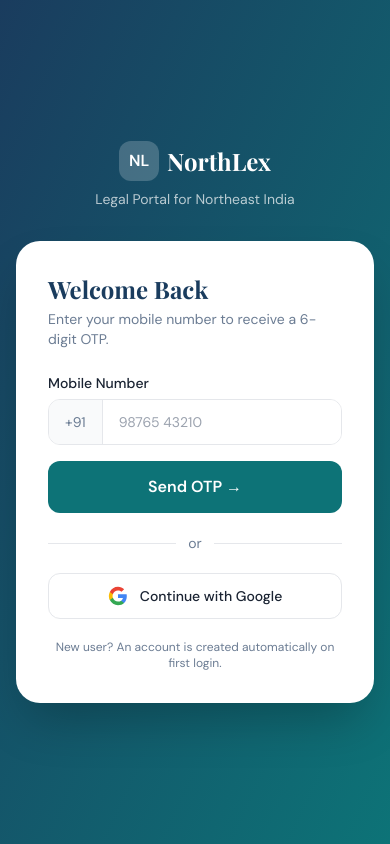
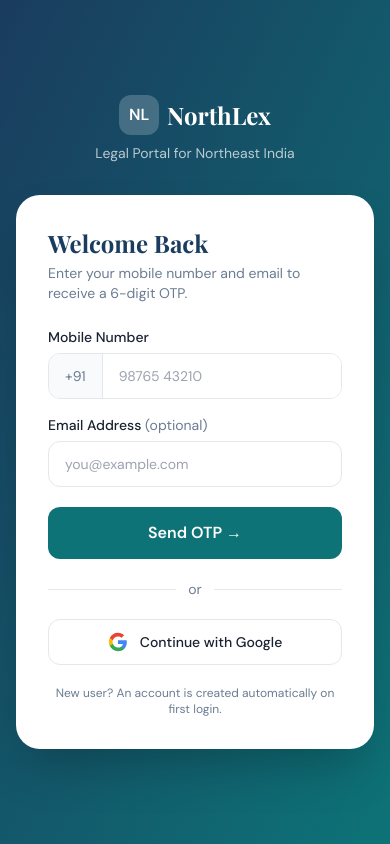
Before and after one commit to Charan20510/northlex, a Django app: page /login/ in a window 390 px wide. Run offline with Django 4.2, Linux system fonts and the light colour scheme; parts of the project's set-up code (start-up, migrations or seed data) failed here and were passed over; some libraries are stand-ins or nearby versions.

Commit message:
Mobile OTP Fix 1

```diff
--- a/apps/accounts/forms.py
+++ b/apps/accounts/forms.py
@@ -7,10 +7,15 @@ User = get_user_model()
 
 class MobileOTPRequestForm(forms.Form):
     mobile = forms.CharField(max_length=15, label='Mobile Number')
+    email = forms.EmailField(required=False, label='Email Address')
 
     def clean_mobile(self):
         mobile = self.cleaned_data['mobile']
         return normalize_mobile(mobile)
+
+    def clean_email(self):
+        email = self.cleaned_data.get('email', '').strip().lower()
+        return email
 
 
 class OTPVerifyForm(forms.Form):
--- a/apps/accounts/views.py
+++ b/apps/accounts/views.py
@@ -6,7 +6,7 @@ from django.views.decorators.cache import never_cache
 
 from .models import OTPVerification
 from .forms import MobileOTPRequestForm, OTPVerifyForm, RoleSelectForm, ProfileSetupForm
-from .utils import send_otp_sms, normalize_mobile
+from .utils import send_otp_sms, send_otp_email, normalize_mobile
 
 User = get_user_model()
 
@@ -24,14 +24,26 @@ def otp_request(request):
     form = MobileOTPRequestForm(request.POST or None)
     if request.method == 'POST' and form.is_valid():
         mobile = form.cleaned_data['mobile']
+        email = form.cleaned_data.get('email', '')
         user, created = User.objects.get_or_create(
             mobile=mobile,
             defaults={'username': mobile, 'is_mobile_verified': False},
         )
+        if email and user.email != email:
+            user.email = email
+            user.save(update_fields=['email'])
         otp = OTPVerification.generate_otp(user, mobile)
-        send_otp_sms(mobile, otp.otp_code)
+        sms_sent = send_otp_sms(mobile, otp.otp_code)
+        email_sent = send_otp_email(email or user.email, otp.otp_code, mobile=mobile)
         request.session['otp_mobile'] = mobile
-        messages.info(request, f'OTP sent to {mobile}.')
+        if sms_sent and email_sent:
+            messages.success(request, f'OTP sent to {mobile} and {email or user.email}.')
+        elif sms_sent:
+            messages.success(request, f'OTP sent to {mobile}.')
+        elif email_sent:
+            messages.success(request, f'OTP sent to {email or user.email}.')
+        else:
+            messages.error(request, 'OTP could not be sent right now. Please try again.')
         return redirect('accounts:otp_verify')
     return render(request, 'accounts/otp_request.html', {'form': form})
 
--- a/templates/accounts/otp_request.html
+++ b/templates/accounts/otp_request.html
@@ -17,7 +17,7 @@
 
     <div class="bg-white rounded-3xl shadow-2xl p-8" x-data="{ loading: false }">
       <h1 class="font-display text-2xl font-bold text-secondary mb-1">Welcome Back</h1>
-      <p class="text-text-muted text-sm mb-6">Enter your mobile number to receive a 6-digit OTP.</p>
+      <p class="text-text-muted text-sm mb-6">Enter your mobile number and email to receive a 6-digit OTP.</p>
 
       <form method="post" @submit="loading = true">
         {% csrf_token %}
@@ -31,6 +31,16 @@
           </div>
           {% if form.mobile.errors %}
           <p class="text-red-500 text-xs mt-1">{{ form.mobile.errors.0 }}</p>
+          {% endif %}
+        </div>
+
+        <div class="mb-5">
+          <label class="block text-sm font-medium text-text-primary mb-1.5">Email Address <span class="text-text-muted font-normal">(optional)</span></label>
+          <input type="email" name="email" placeholder="you@example.com"
+                 class="w-full px-4 py-3 border border-gray-200 rounded-xl outline-none text-text-primary text-sm focus:border-primary focus:ring-2 focus:ring-primary/20 transition-all"
+                 value="{{ form.email.value|default:'' }}" />
+          {% if form.email.errors %}
+          <p class="text-red-500 text-xs mt-1">{{ form.email.errors.0 }}</p>
           {% endif %}
         </div>
 
```
Also changed, not shown: apps/accounts/utils.py (+35 -1 lines), 1 other file.
